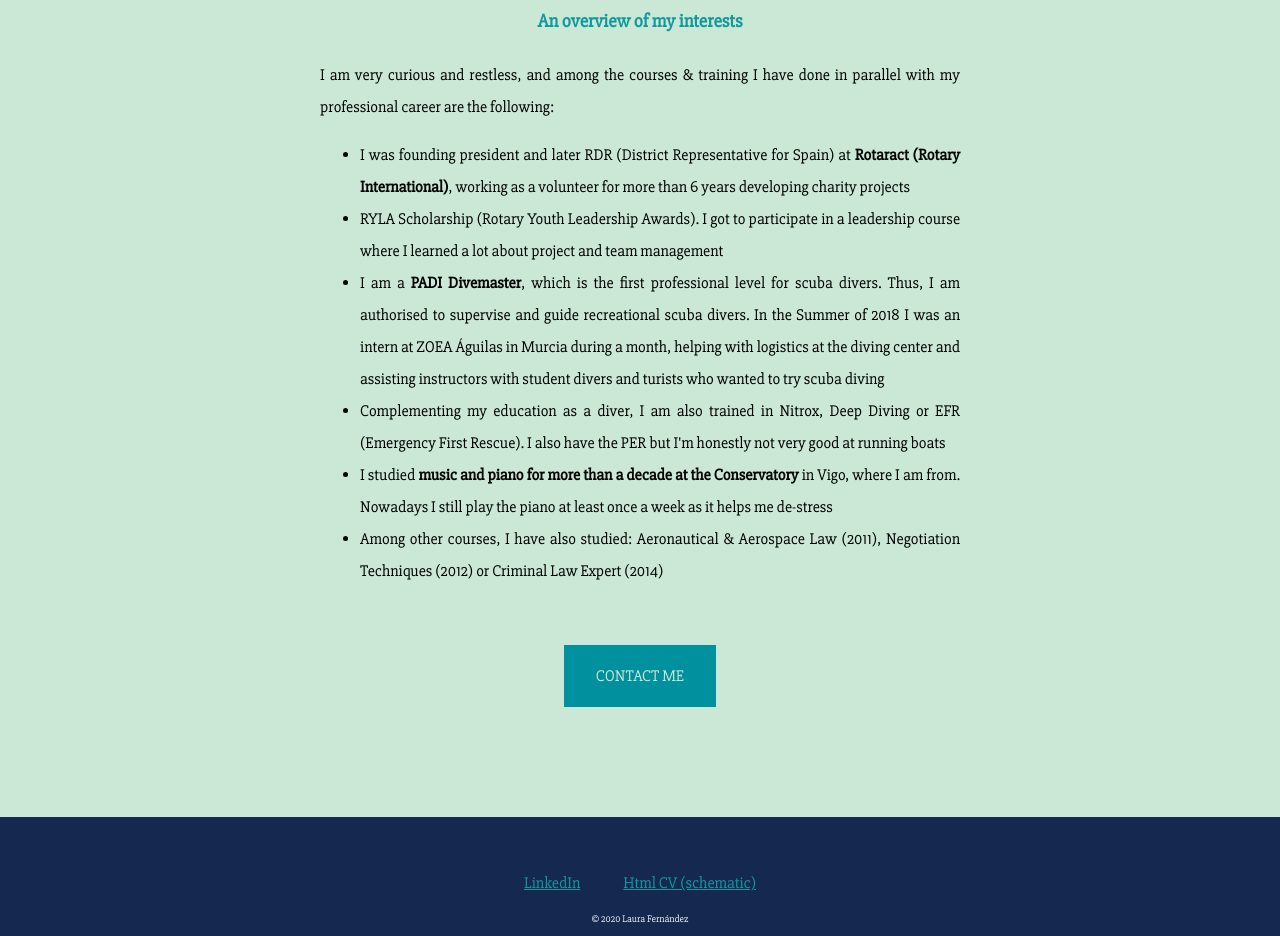
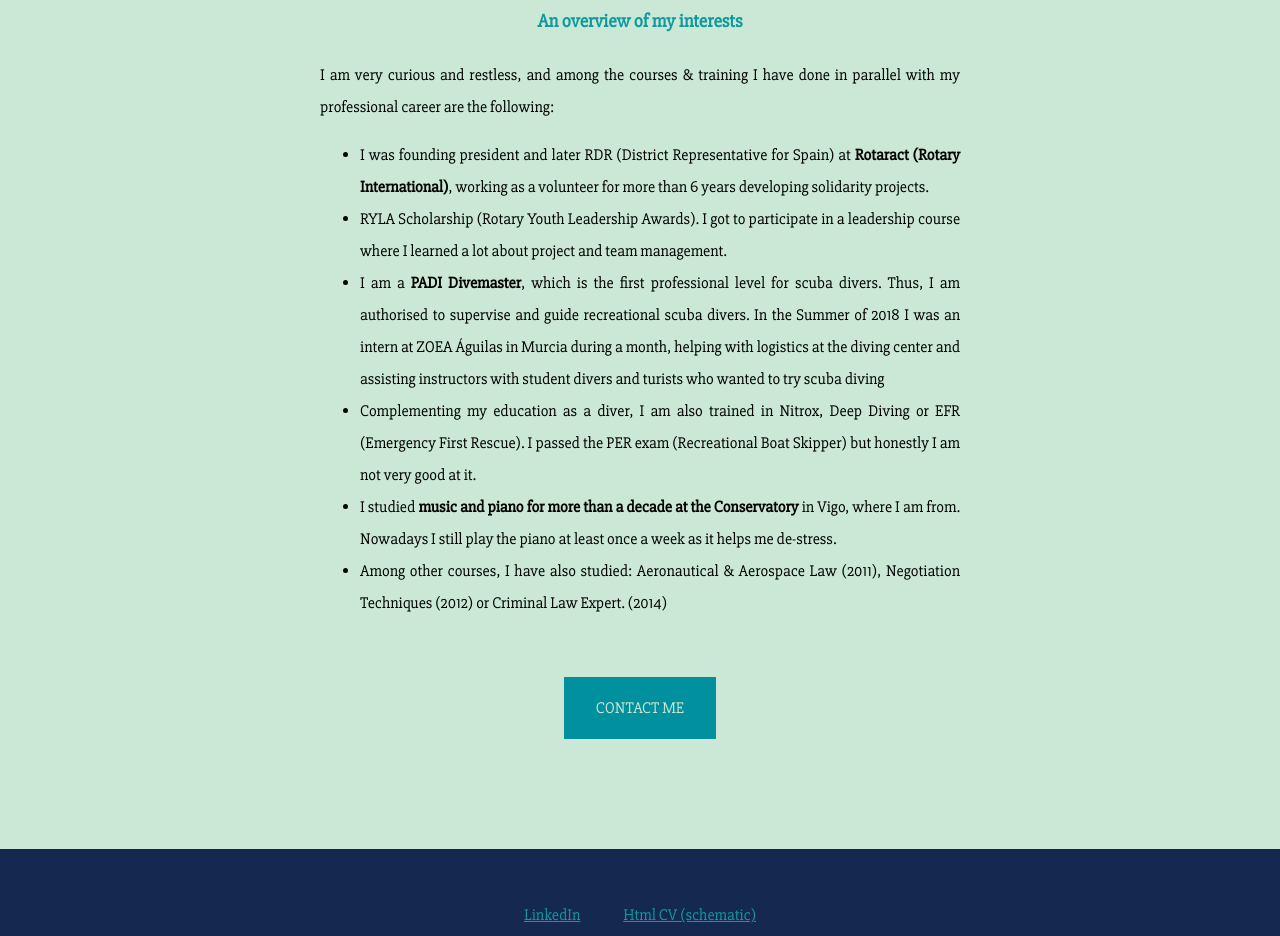
Before and after one commit to Sneg87/Profile, a plain HTML site: page index.html in a window 1280 px wide. Shown: the part 3417-4353 px from the top of the page. Drawn offline with Linux system fonts and the light colour scheme.

Commit message:
dots and some changes in the text: solidarity, PER

```diff
--- a/index.html
+++ b/index.html
@@ -71,12 +71,12 @@ I am very disciplined, organised, autonomous and curious. I have good planning a
 
     <p>I am very curious and restless, and among the courses & training I have done in parallel with my professional career are the following:
 <ul>
-  <li>I was founding president and later RDR (District Representative for Spain) at <strong>Rotaract (Rotary International)</strong>, working as a volunteer for more than 6 years developing charity projects</li>
-  <li>RYLA Scholarship (Rotary Youth Leadership Awards). I got to participate in a leadership course where I learned a lot about project and team management</li>
+  <li>I was founding president and later RDR (District Representative for Spain) at <strong>Rotaract (Rotary International)</strong>, working as a volunteer for more than 6 years developing solidarity projects.</li>
+  <li>RYLA Scholarship (Rotary Youth Leadership Awards). I got to participate in a leadership course where I learned a lot about project and team management.</li>
   <li>I am a <strong>PADI Divemaster</strong>, which is the first professional level for scuba divers. Thus, I am authorised to supervise and guide recreational scuba divers. In the Summer of 2018 I was an intern at ZOEA Águilas in Murcia during a month, helping with logistics at the diving center and assisting instructors with student divers and turists who wanted to try scuba diving</li>
-  <li>Complementing my education as a diver, I am also trained in Nitrox, Deep Diving or EFR (Emergency First Rescue). I also have the PER but I'm honestly not very good at running boats </li>
- <li>I studied <strong>music and piano for more than a decade at the Conservatory</strong> in Vigo, where I am from. Nowadays I still play the piano at least once a week as it helps me de-stress</li>
- <li>Among other courses, I have also studied: Aeronautical & Aerospace Law (2011), Negotiation Techniques (2012) or Criminal Law Expert (2014)</li>
+  <li>Complementing my education as a diver, I am also trained in Nitrox, Deep Diving or EFR (Emergency First Rescue). I passed the PER exam (Recreational Boat Skipper) but honestly I am not very good at it. </li>
+ <li>I studied <strong>music and piano for more than a decade at the Conservatory</strong> in Vigo, where I am from. Nowadays I still play the piano at least once a week as it helps me de-stress.</li>
+ <li>Among other courses, I have also studied: Aeronautical & Aerospace Law (2011), Negotiation Techniques (2012) or Criminal Law Expert. (2014)</li>
 </ul>
       </p>
         </div>
```
